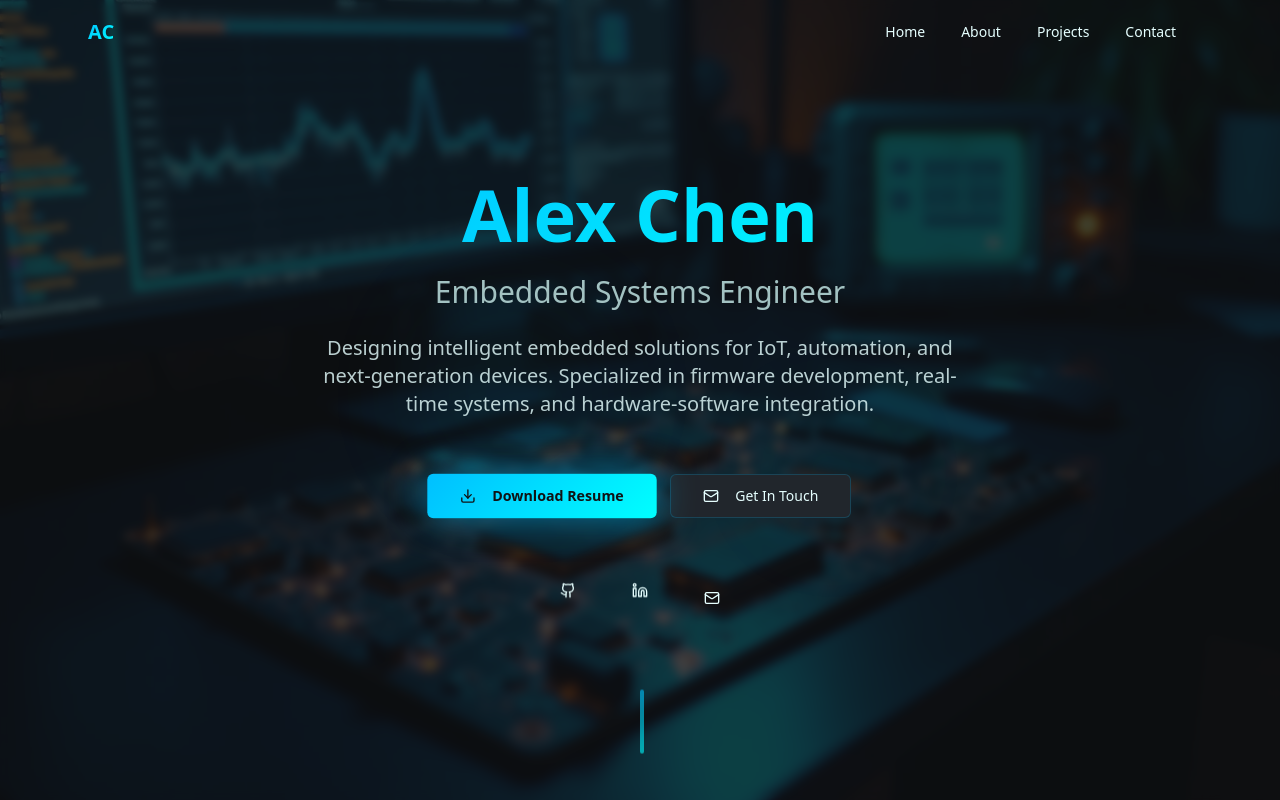
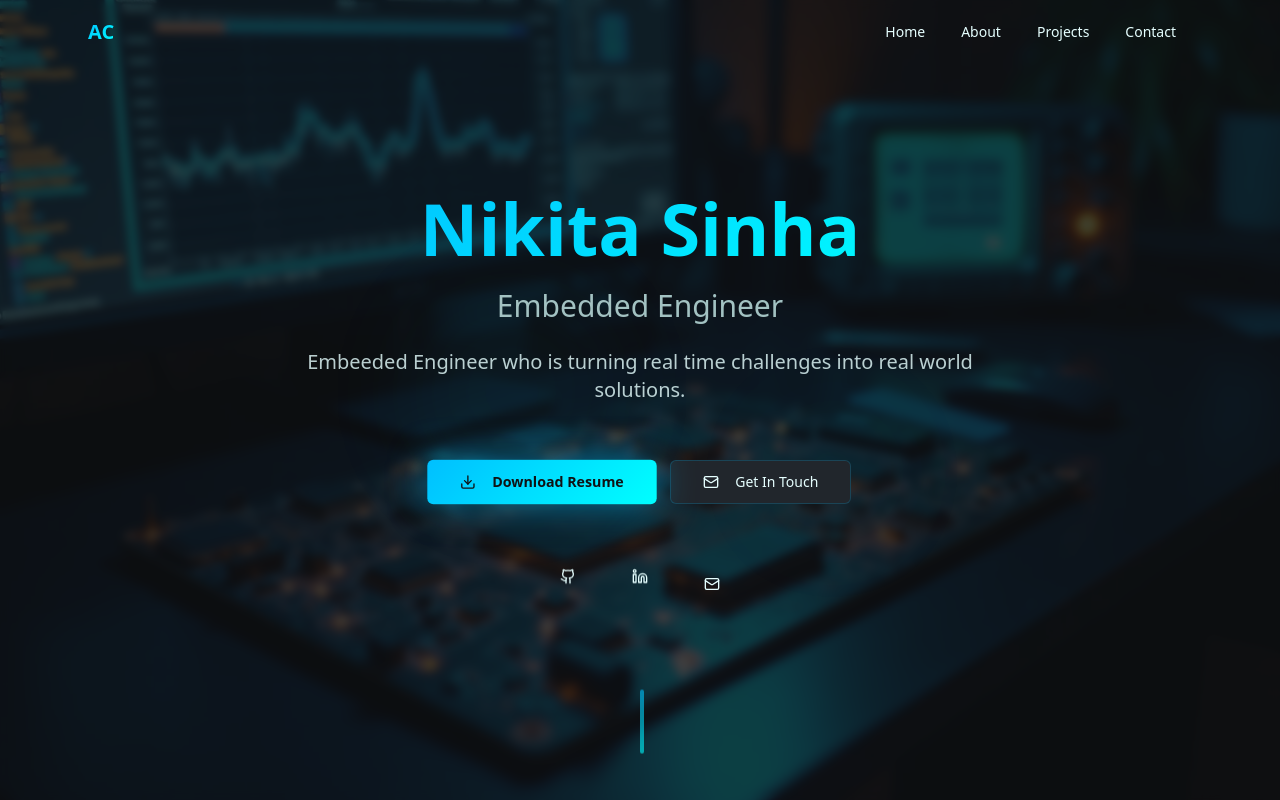
Before and after one commit to nikita-sinhaa/Portfolio, a React (Vite) app: page / in a window 1280 px wide. Shown: the top 800 px of the page. Built offline with nearby package versions, Linux system fonts and the light colour scheme.

Commit message:
Update Hero.tsx

```diff
--- a/src/components/Hero.tsx
+++ b/src/components/Hero.tsx
@@ -21,14 +21,13 @@ const Hero = () => {
       <div className="relative z-10 text-center max-w-4xl mx-auto px-6">
         <div className="space-y-6">
           <h1 className="text-5xl md:text-7xl font-bold text-gradient animate-fade-in">
-            Alex Chen
+            Nikita Sinha
           </h1>
           <h2 className="text-2xl md:text-3xl text-muted-foreground font-light animate-fade-in stagger-1">
-            Embedded Systems Engineer
+            Embedded Engineer
           </h2>
           <p className="text-lg md:text-xl text-foreground/80 max-w-2xl mx-auto leading-relaxed animate-fade-in stagger-2">
-            Designing intelligent embedded solutions for IoT, automation, and next-generation devices.
-            Specialized in firmware development, real-time systems, and hardware-software integration.
+           Embeeded Engineer who is turning real time challenges into real world solutions.
           </p>
 
           <div className="flex flex-col sm:flex-row gap-4 justify-center items-center pt-8 animate-slide-up stagger-3">
```
